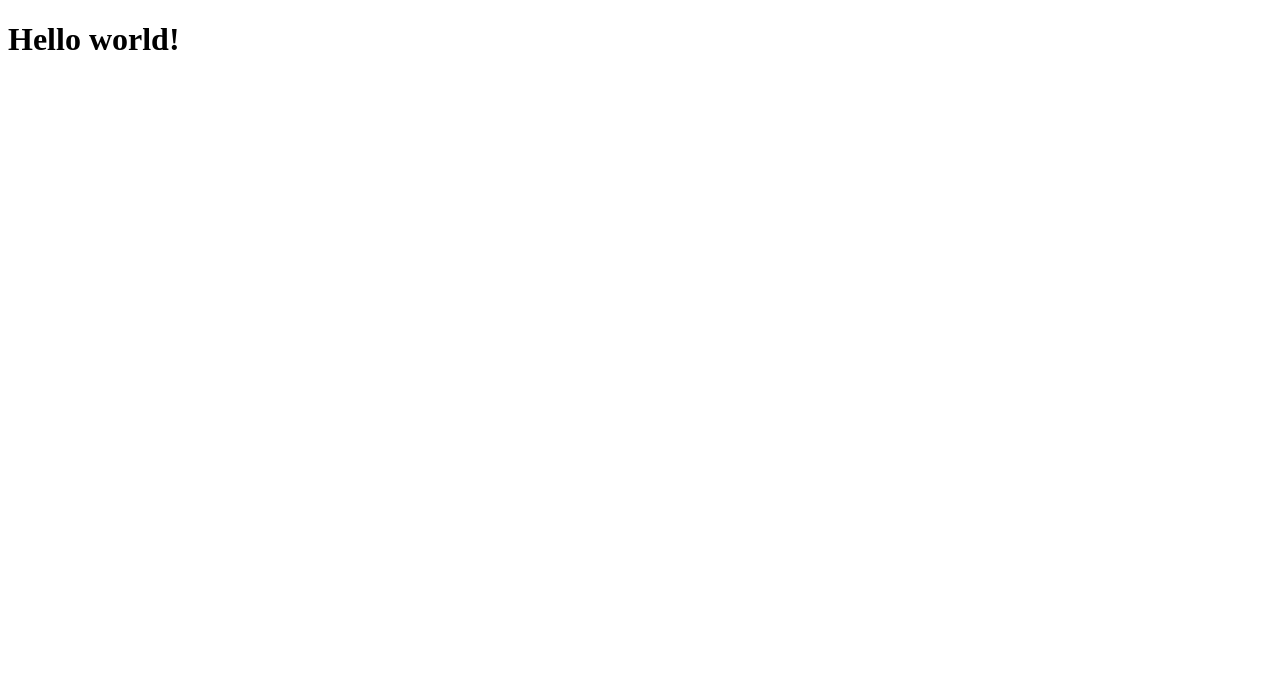
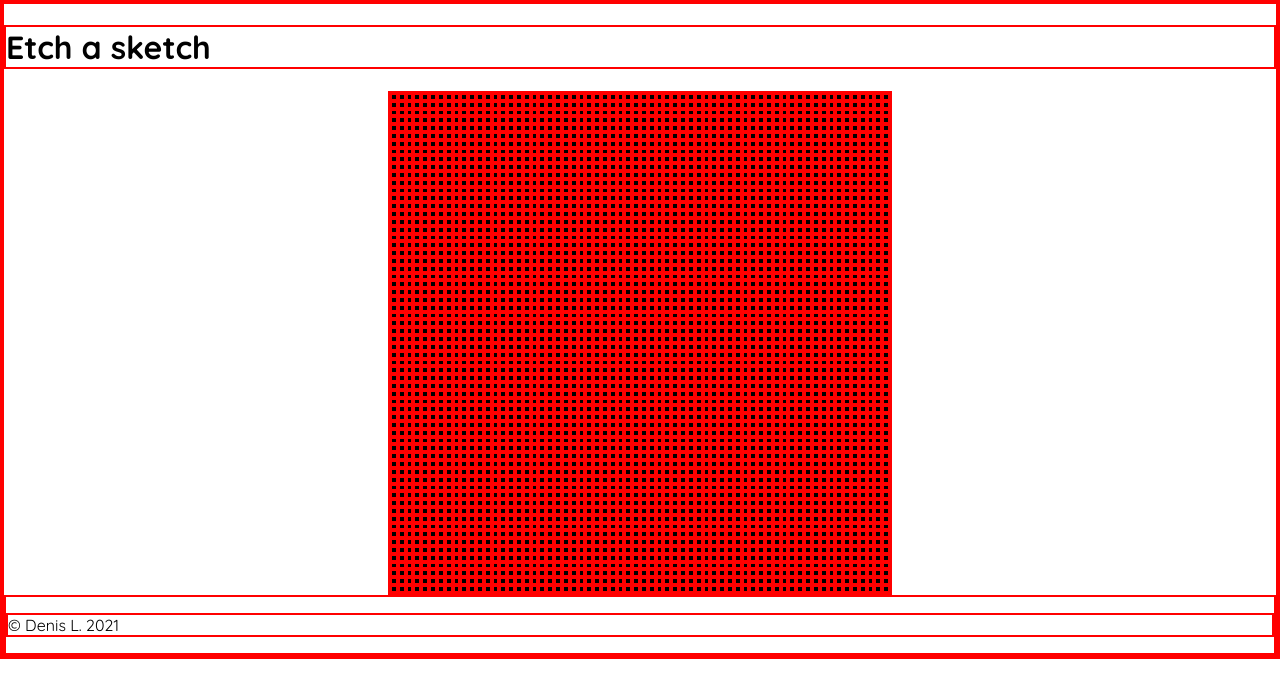
Before and after one commit to denleduc/etch-a-sketch, a plain HTML site: page index.html in a window 1280 px wide. Drawn offline with Linux system fonts and the light colour scheme.

Commit message:
Made JS create the pixels in the gridContainer

```diff
--- a/etch-a-sketch.js
+++ b/etch-a-sketch.js
@@ -0,0 +1,11 @@
+const gridContainer = document.querySelector('.grid-container');
+let gridSize = 64;
+
+for (i=0;i< gridSize * gridSize;i++) {
+  let divSquare = gridContainer.appendChild(document.createElement('div'));
+  divSquare.classList.add('black');
+  divSquare.classList.add('pixel');
+}
+
+gridContainer.style.gridTemplateColumns = `repeat(${gridSize}, 1fr)`;
+gridContainer.style.gridTemplateRows = `repeat(${gridSize}, 1fr)`;
--- a/index.html
+++ b/index.html
@@ -3,10 +3,19 @@
   <head>
     <meta charset="utf-8">
     <title>Etch-a-sketch</title>
+    <link rel="stylesheet" href="style.css">
   </head>
   <body>
-    <h1>Hello world!</h1>
-    <script src="etch-a-sketch.js" charset="utf-8"></script>
+    <h1>Etch a sketch</h1>
+
+    <div class="grid-container">
+      <!-- Using JS to add the grids here -->
+    </div>
+
+    <div class="footer">
+      <p>© Denis L. 2021</p>
+    </div>
+    <script src="etch-a-sketch.js" charset="utf-8" defer></script>
     <script src="http://localhost:35729/livereload.js" charset="utf-8"></script>
   </body>
 </html>
--- a/style.css
+++ b/style.css
@@ -4,3 +4,22 @@
   border: 2px solid red;
   font-family: 'Quicksand', sans-serif;
 }
+
+body {
+  display: flex;
+  flex-direction: column;
+  margin: 0;
+}
+
+.grid-container {
+  align-self: center;
+  align-content: center;
+  overflow: auto;
+  width: 500px;
+  height: 500px;
+  display: grid;
+}
+
+.black {
+  background-color: #000;
+}
```
